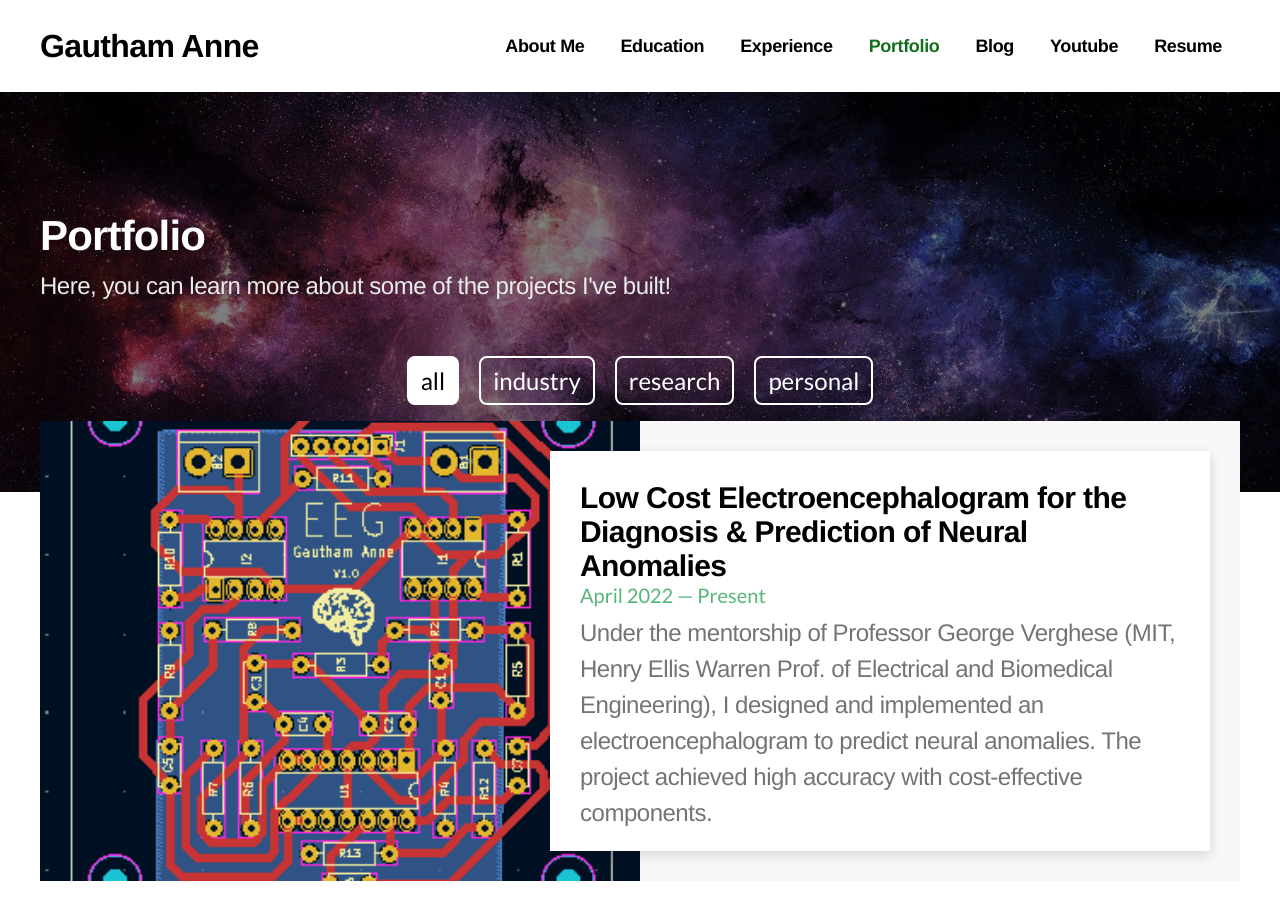
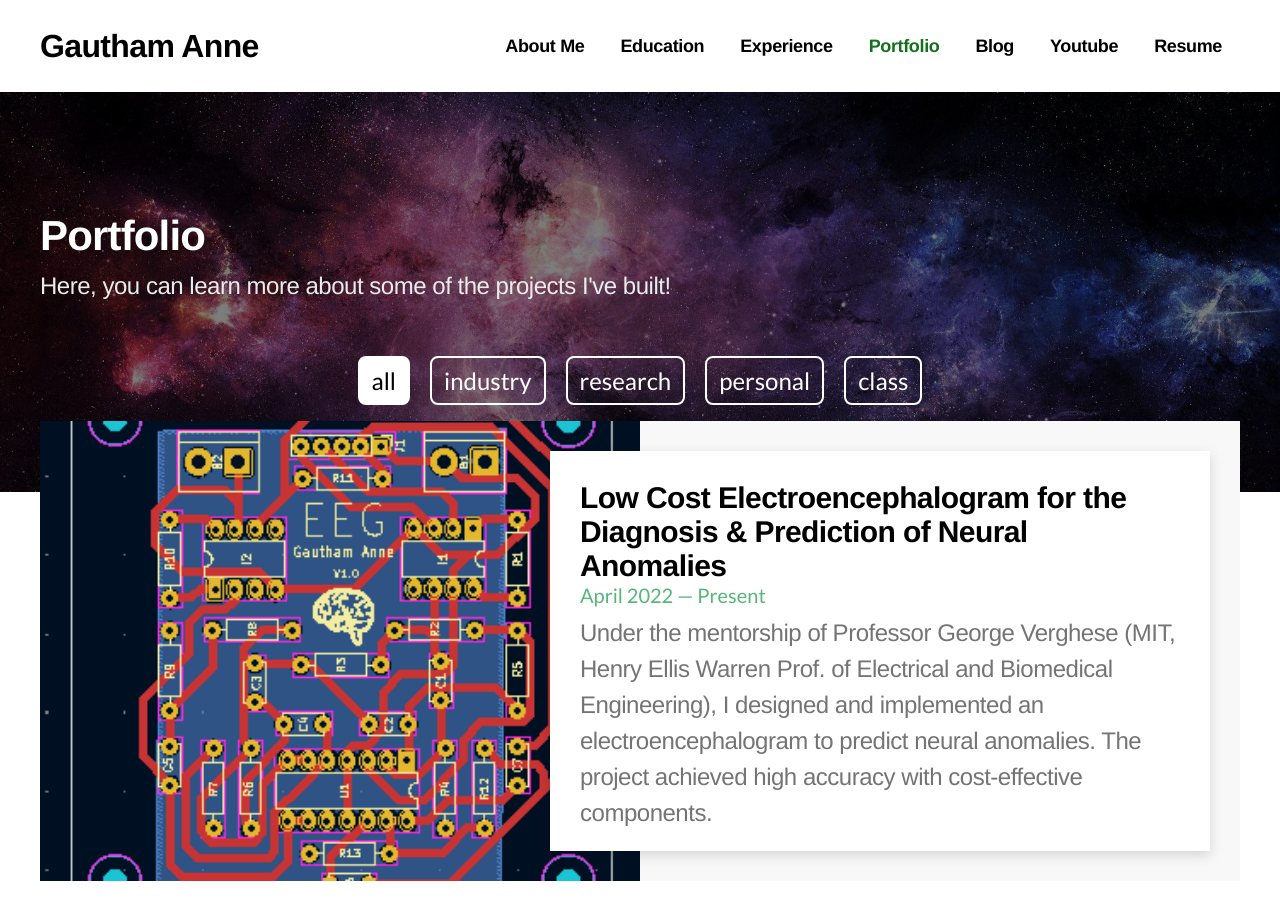
Before and after one commit to annegautham/annegautham.github.io, a Jekyll site: the page built from portfolio/index.md, in a window 1280 px wide and 900 px high. Built offline with Jekyll 4.4.1, drawn with Linux system fonts in a browser that asks for light colours; some web fonts are replaced.

Commit message:
updates to portfolio

```diff
--- a/portfolio/index.md
+++ b/portfolio/index.md
@@ -9,6 +9,7 @@ filter_tags:
   - industry
   - research
   - personal
+  - class
 
 filter_selected: all
 ---
```
Also changed, not shown: index.md (+0 -1 lines).
